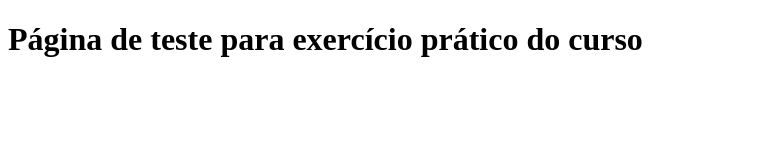
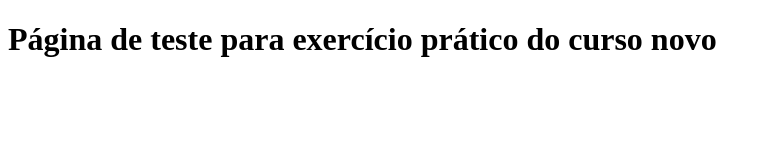
Before and after one commit to cassio1039/clone-tabnews, a Next.js app: page / in a window 1280 px wide. Shown: the top 160 px of the page, without its empty margins (0-771 px from the left). Built offline with nearby package versions, Linux system fonts and the light colour scheme.

Commit message:
adicionei um texto novo

```diff
--- a/pages/index.js
+++ b/pages/index.js
@@ -1,5 +1,5 @@
 function Home(){
-    return <h1>Página de teste para exercício prático do curso</h1>
+    return <h1>Página de teste para exercício prático do curso novo</h1>
 }
 
 export default Home;
```
